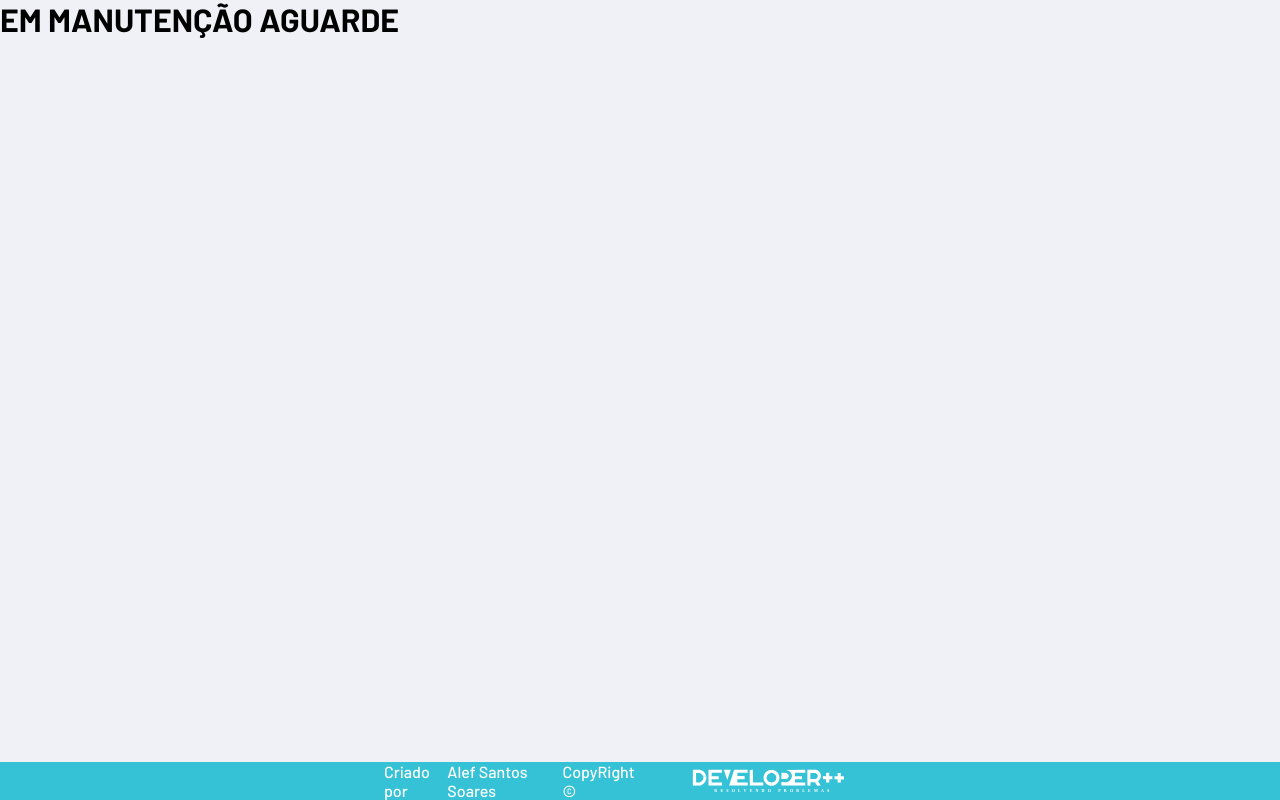
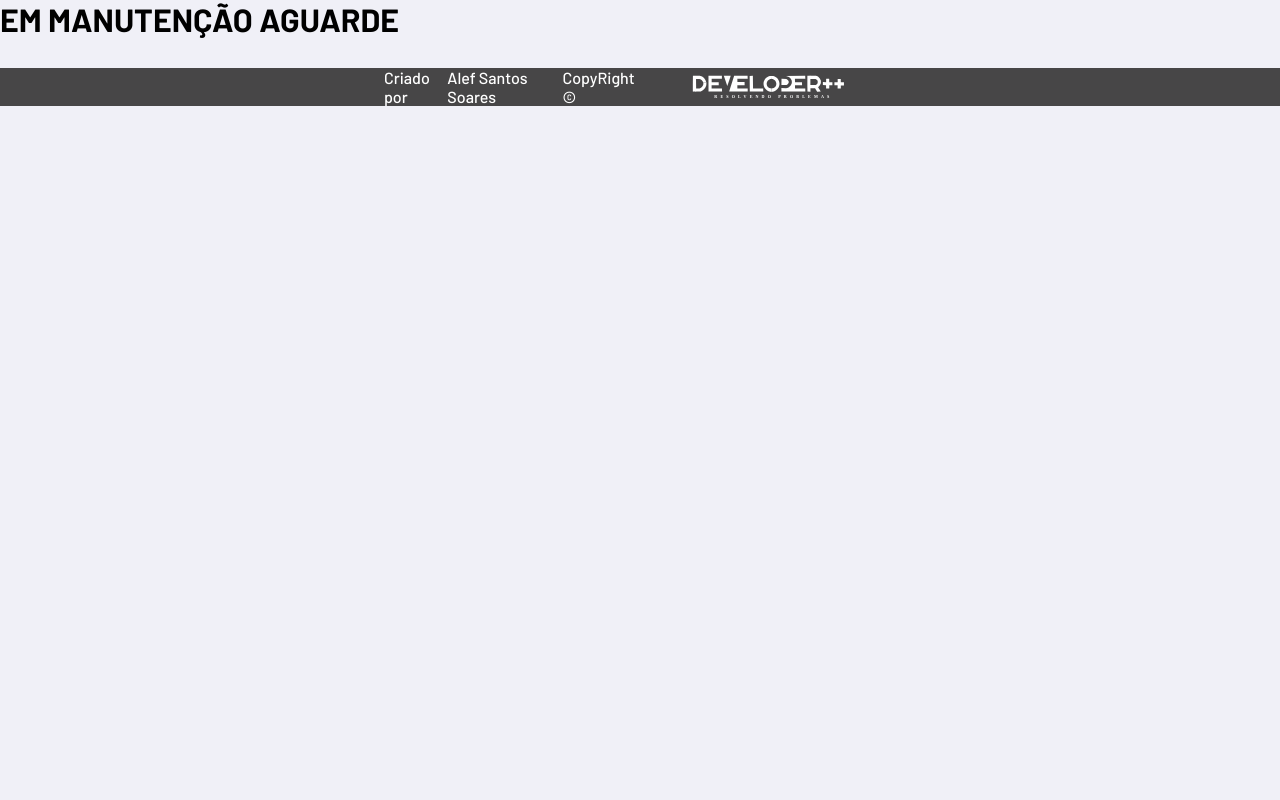
Before and after one commit to Olafi-MooN/ComuBibli-FrontEnd, a React (Create React App) app: page /login in a window 1280 px wide. Built offline with nearby package versions, Linux system fonts and the light colour scheme; no server answers; the HTML template or start-up script is replaced by a standard one.

Commit message:
update style

```diff
--- a/src/components/FooterDown/styles.css
+++ b/src/components/FooterDown/styles.css
@@ -1,11 +1,12 @@
 .backgroundFooter {
     width: 100%;
-    position: absolute;
+    position: relative;
     bottom: 0;
-    background-color: var(--color-head-background);
+    background-color: rgba(34, 32, 32, 0.816);
     display: flex;
     align-items: center;
     justify-content: center;
+    margin-top: 30px;
 }
 
 .backgroundFooter div p {
```
